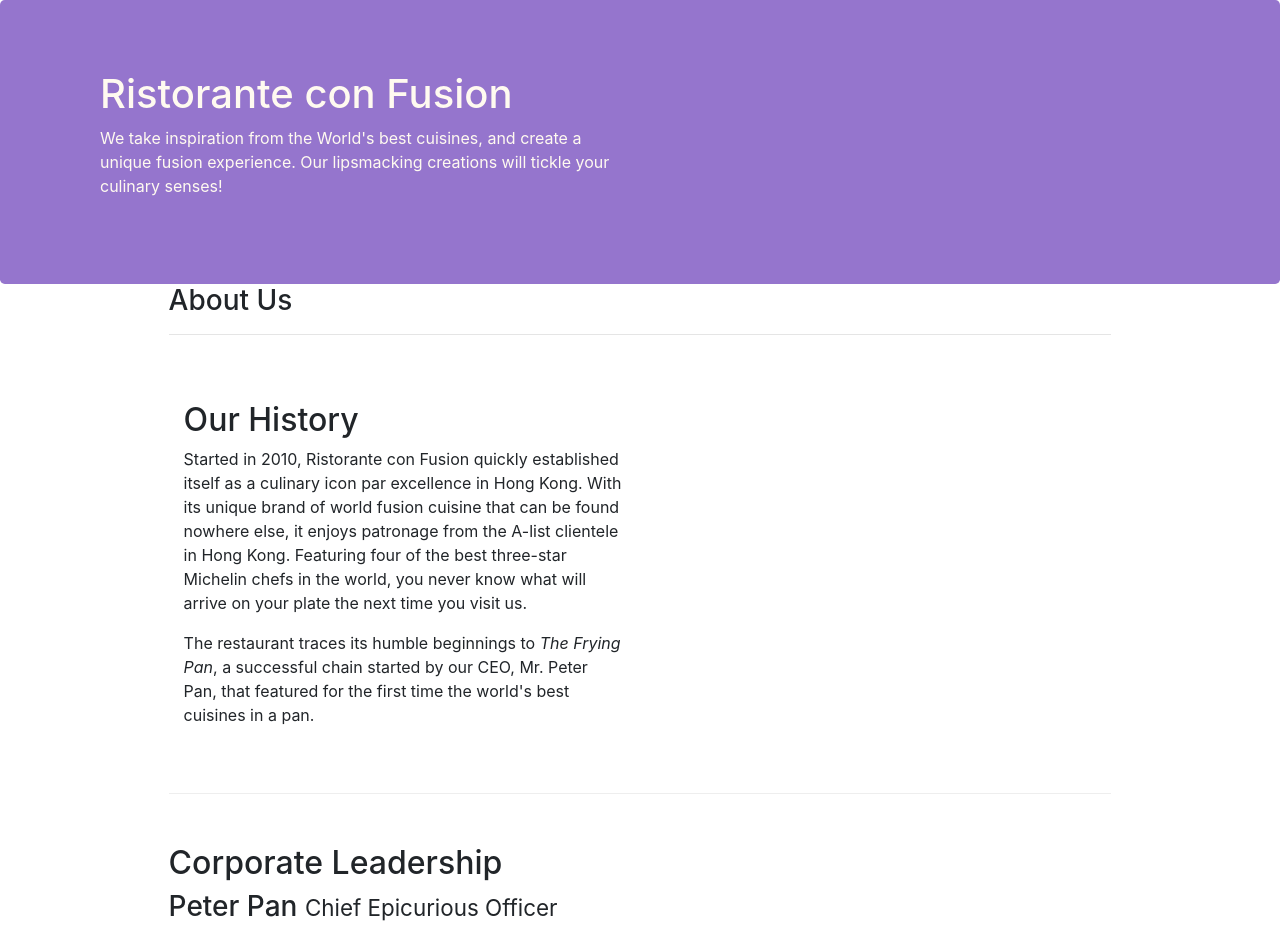
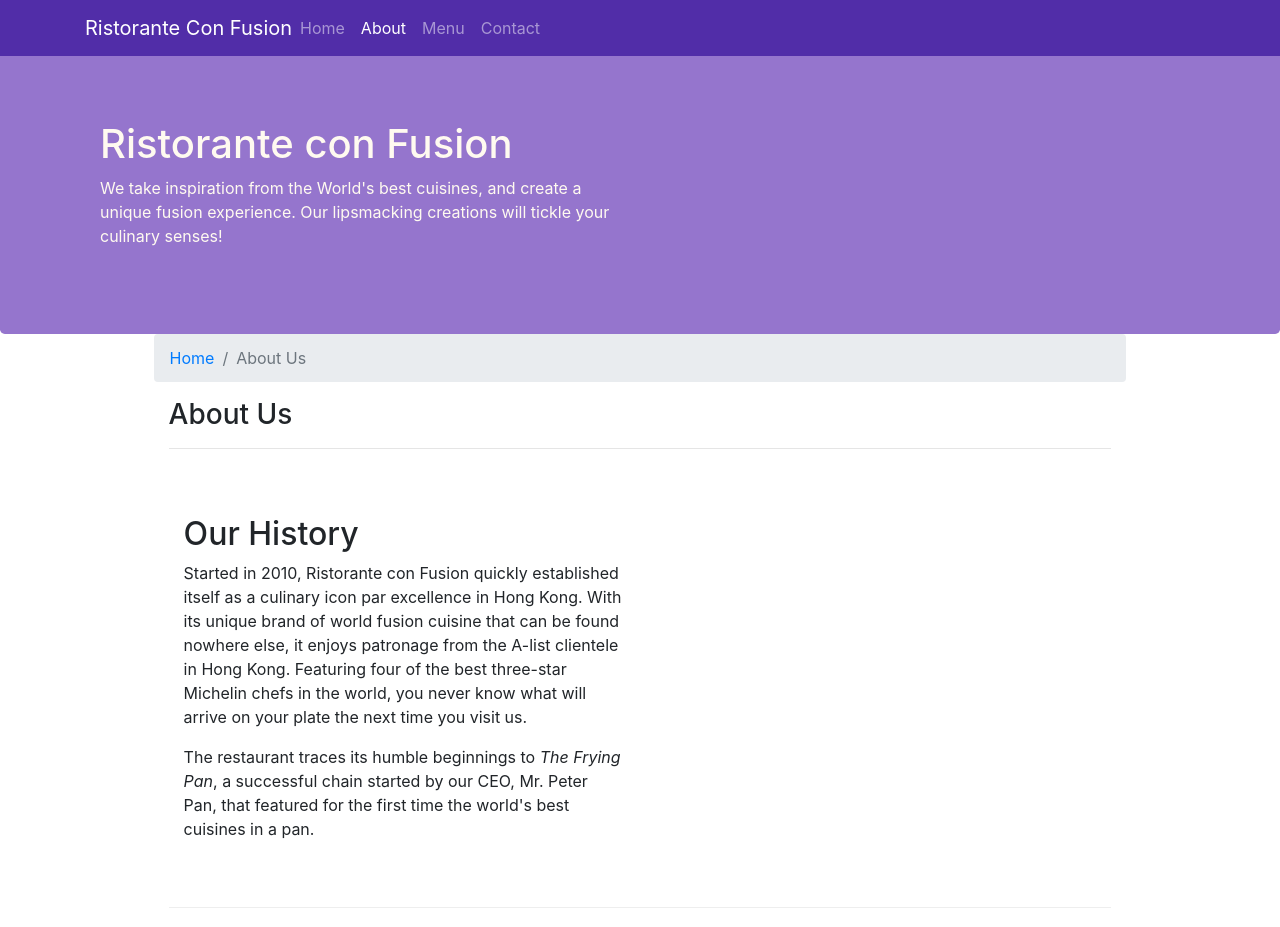
Before and after one commit to smitpatel1307/git-bootstrap4, a website: page aboutus.html in a window 1280 px wide. Shown: the top 927 px of the page. Drawn offline with nearby package versions, Linux system fonts and the light colour scheme.

Commit message:
Navbar and breadcrumbs

```diff
--- a/aboutus.html
+++ b/aboutus.html
@@ -15,7 +15,23 @@
 </head>
 
 <body>
+    <nav class="navbar navbar-dark navbar-expand-sm fixed-top">
+        <div class="container">
+            <button class="navbar-toggler" type="button" data-toggle="collapse" data-target="#Navbar">
+                <span class="navbar-toggler-icon"></span>
+            </button>
+            <a class="navbar-brand mr-auto" href="index.html">Ristorante Con Fusion </a>
+            <div class="collapse navbar-collapse" id="Navbar">
+                <ul class="navbar-nav mr-auto">
+                    <li class="nav-item"><a class="nav-link" href="index.html">Home</a></li>
+                    <li class="nav-item active"><a class="nav-link" href="#">About</a></li>
+                    <li class="nav-item"><a class="nav-link" href="#">Menu</a></li>
+                    <li class="nav-item"><a class="nav-link" href="#">Contact</a></li>
+                </ul>
+            </div>
 
+        </div>
+    </nav>
     <header class="jumbotron">
         <div class="container">
             <div class="row row-header">
@@ -31,6 +47,10 @@
 
     <div class="container style">
         <div class="row">
+            <ol class="col-12 breadcrumb">
+                <li class="breadcrumb-item"><a href="index.html">Home</a></li>
+                <li class="breadcrumb-item active">About Us</li>
+            </ol>
             <div class="col-12">
                <h3>About Us</h3>
                <hr>
@@ -49,7 +69,7 @@
 
 
         <div class="row row-content align-items-center">
-            <div>
+            <div class="col">
                 <h2>Corporate Leadership</h2>
                 <h3>Peter Pan <small>Chief Epicurious Officer</small></h3>
                 <p class="d-none d-sm-block">Our CEO, Peter, credits his hardworking East Asian immigrant parents who undertook the arduous journey to the shores of America with the intention of giving their children the best future. His mother's wizardy in the kitchen whipping up the tastiest dishes with whatever is available inexpensively at the supermarket, was his first inspiration to create the fusion cuisines for which <em>The Frying Pan</em> became well known. He brings his zeal for fusion cuisines to this restaurant, pioneering cross-cultural culinary connections.</p>
@@ -71,7 +91,7 @@
                 <div class="col-4 offset-1 col-sm-2">
                     <h5>Links</h5>
                     <ul class="list-unstyled">
-                        <li><a href="#">Home</a></li>
+                        <li><a href="index.html">Home</a></li>
                         <li><a href="#">About</a></li>
                         <li><a href="#">Menu</a></li>
                         <li><a href="#">Contact</a></li>
--- a/css/styles.css
+++ b/css/styles.css
@@ -29,3 +29,10 @@
 .style{
     width:76%;
 }
+body{
+    padding: 50px 0px 0px 0px;
+    z-index: 0;
+}
+.navbar-dark{
+    background-color: #512DA8;
+}
```
Also changed, not shown: index.html (+18 -2 lines).
